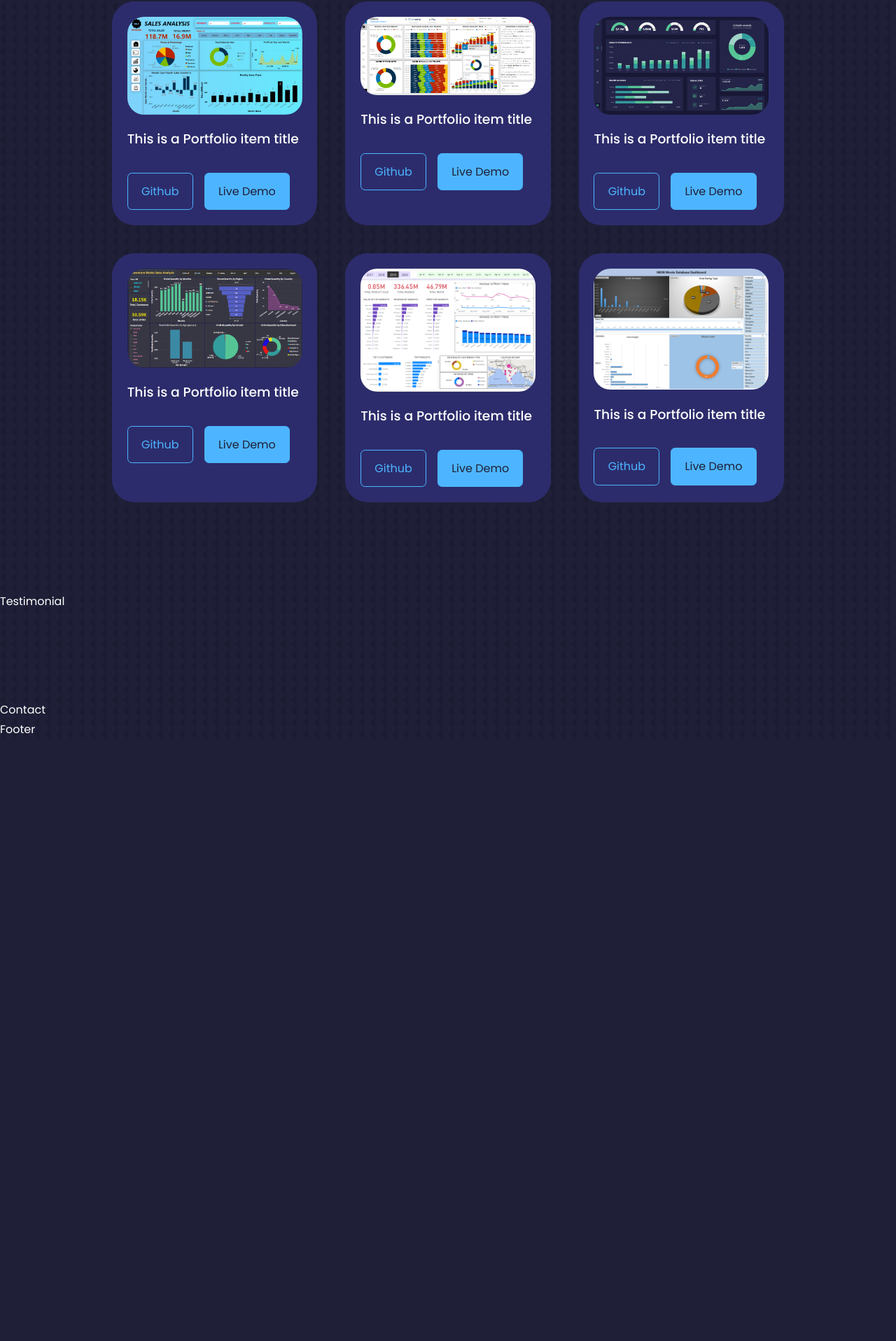
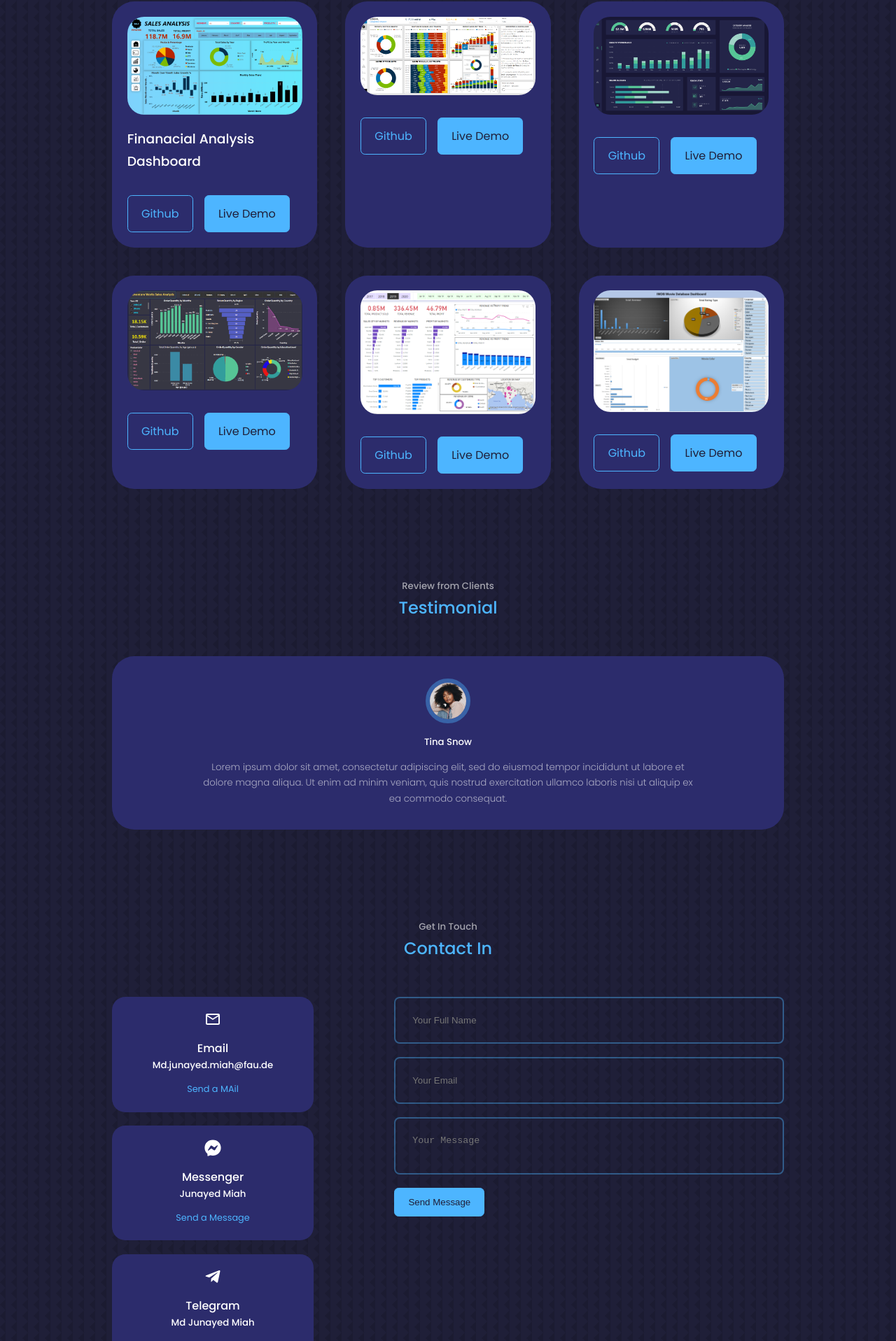
Before and after one commit to JunayedMiah/Junayed_Miah, a React (Create React App) app: page / in a window 1280 px wide. Shown: the part 3375-5292 px from the top of the page at 70% size. Before the commit the page ends 4431 px from the top, so only its background shows below. Built offline with nearby package versions, Linux system fonts and the light colour scheme.

Commit message:
Six Message

```diff
--- a/package.json
+++ b/package.json
@@ -6,10 +6,12 @@
     "@testing-library/jest-dom": "^5.16.5",
     "@testing-library/react": "^13.4.0",
     "@testing-library/user-event": "^13.5.0",
+    "emailjs-com": "^3.2.0",
     "react": "^18.2.0",
     "react-dom": "^18.2.0",
     "react-icons": "^4.4.0",
-    "react-scripts": "^2.1.3",
+    "react-scripts": "^5.0.1",
+    "swiper": "^6.8.4",
     "web-vitals": "^2.1.4"
   },
   "scripts": {
--- a/src/components/contact/contact.css
+++ b/src/components/contact/contact.css
@@ -0,0 +1,71 @@
+.contact__container {
+    width: 58%;
+    display: grid;
+    grid-template-columns: 30% 58%;
+    gap: 12%;
+}
+
+.contact__options {
+    display: flex;
+    flex-direction: column;
+    gap: 1.2rem;
+}
+
+.contact__option {
+    background: var(--color-bg-variant);
+    padding: 1.2rem;
+    border-radius: 1.2rem;
+    text-align: center;
+    border: 1px solid transparent;
+    transition: var(--transition);
+}
+
+.contact__option:hover {
+    background: transparent;
+    border-color: var(--color-primary-variant);
+}
+
+.contact__option-icon {
+    font-size: 1.5rem;
+    margin-bottom: 0.5rem;
+}
+
+.contact__option a {
+    margin-top: 0.7rem;
+    display: inline-block;
+    font-size: 0.8rem;
+}
+
+/* ============= Form =================*/
+
+form {
+    display: flex;
+    flex-direction: column;
+    gap: 1.2rem;
+}
+input,
+textarea {
+    width: 100%;
+    padding: 1.5rem;
+    border-radius: 0.5rem;
+    background: transparent;
+    border: 2px solid var(--color-primary-variant);
+    resize: none;
+    color: var(--color-white);
+}
+
+/* =============== MEDIA QUERIES (MEDIUM DEVICES) =================*/
+
+@media screen and (max-width: 1024px) {
+    .container.contact__container {
+        grid-template-columns: 1fr;
+        gap: 2rem;
+    }
+}
+/* =============== MEDIA QUERIES (SMALL DEVICES) =================*/
+
+@media screen and (max-width: 600px) {
+    .container.contact__container {
+        width: var(--container-width-sm);
+    }
+}
--- a/src/components/contact/contact.jsx
+++ b/src/components/contact/contact.jsx
@@ -1,9 +1,61 @@
 import React from 'react'
 import './contact.css'
-const contact = () => {
+import {MdOutlineEmail} from 'react-icons/md'
+import {FaFacebookMessenger} from 'react-icons/fa'
+import {FaTelegramPlane} from 'react-icons/fa'
+import {useRef} from 'react';
+import emailjs from 'emailjs-com'
+
+const Contact = () => {
+  const form =useRef();
+
+  const sendEmail = (e) => {
+    e.preventDefault();
+
+    emailjs.sendForm('service_nxrjew8', 'template_w76hu4k', form.current, '8l_lQzpvskBN7ZMKU')
+    e.target.reset();
+  };
+
   return (
-    <section id="contact">Contact</section>
+    <section id="contact">
+      <h5>Get In Touch</h5>
+      <h2>Contact In</h2>
+
+      <div className="container contact__container">
+        <div className="contact__options">
+          <article className="contact__option">
+            <MdOutlineEmail className='contact__option-icon' />
+            <h4>Email</h4>
+            <h5>Md.junayed.miah@fau.de</h5>
+            <a href="mailto:md.junayed.miah@fau.de">Send a MAil</a>
+          </article>
+
+          <article className="contact__option">
+            <FaFacebookMessenger className='contact__option-icon'/>
+            <h4>Messenger</h4>
+            <h5>Junayed Miah</h5>
+            <a href="https://m.me/profile.php?id=100072896541714">Send a Message</a>
+          </article>
+
+          <article className="contact__option">
+            <FaTelegramPlane className='contact__option-icon' />
+            <h4>Telegram</h4>
+            <h5>Md Junayed Miah</h5>
+            <a href="https://t.me/username_JA">Send a Message</a>
+          </article>
+
+        </div>
+
+      {/* End of contact options*/}
+      <form ref={form} onSubmit={sendEmail}>
+        <input type="text" name='name' placeholder='Your Full Name' required />
+        <input type="text" name='email' placeholder='Your Email' required />
+        <textarea name="message"  cols="7" placeholder='Your Message' required></textarea>
+        <button type='submit' className='btn btn-primary'> Send Message</button>
+      </form>
+      </div>
+    </section>
   )
 }
 
-export default contact
+export default Contact
--- a/src/components/nav/nav.jsx
+++ b/src/components/nav/nav.jsx
@@ -7,7 +7,7 @@ import {RiServiceLine} from 'react-icons/ri'
 import {BiMessageSquareDetail} from 'react-icons/bi'
 import { useState } from 'react'
 
-const nav = () => {
+const Nav = () => {
   const [activeNav, setActiveNav] = useState('#')
   return (
     <nav>
@@ -20,4 +20,4 @@ const nav = () => {
   )
 }
 
-export default nav
+export default Nav
--- a/src/components/portfolio/portfolio.jsx
+++ b/src/components/portfolio/portfolio.jsx
@@ -8,6 +8,53 @@ import IMG5 from '../../assets/img-5.png'
 import IMG6 from '../../assets/img-6.png'
 
 
+/*Do not use the Images in Production*/
+
+const data = [
+  {
+    id: 1,
+    image: IMG1,
+    title: "Finanacial Analysis Dashboard",
+    github: '',
+    demo: ''
+  },
+  {
+    id: 2,
+    image: IMG2,
+    title: "",
+    github: '',
+    demo: ''
+  },
+  {
+    id: 3,
+    image: IMG3,
+    title: "",
+    github: '',
+    demo: ''
+  },
+  {
+    id: 4,
+    image: IMG4,
+    title: "",
+    github: '',
+    demo: ''
+  },
+  {
+    id: 5,
+    image: IMG5,
+    title: "",
+    github: '',
+    demo: ''
+  },
+  {
+    id: 6,
+    image: IMG6,
+    title: "",
+    github: '',
+    demo: ''
+  }
+]
+
 const portfolio = () => {
   return (
     <section id="portfolio">
@@ -15,72 +62,22 @@ const portfolio = () => {
       <h2>Portfolio</h2>
 
       <div className="container portfolio__container">
-        <article className='portfolio__item'>
-          <div className="portfolio__item-image">
-            <img src={IMG1} alt="" />
-          </div>
-          <h3>This is a Portfolio item title</h3>
-          <div className="portfolio__item-cta">
-            <a href="https://github.com/JunayedMiah?tab=repositories" className='btn' target="_blank" rel="noopener noreferrer">Github</a>
-            <a href="https://app.powerbi.com/links/a5t6TBgv-L?ctid=fcdea10d-7405-4c5e-b56d-a124efd008cd&pbi_source=linkShare" className='btn btn-primary' target="_blank" rel="noopener noreferrer">Live Demo</a>
-          </div>
-        </article>
-
-        <article className='portfolio__item'>
-          <div className="portfolio__item-image">
-            <img src={IMG2} alt="" />
-          </div>
-          <h3>This is a Portfolio item title</h3>
-          <div className="portfolio__item-cta">
-            <a href="https://github.com/JunayedMiah?tab=repositories" className='btn' target="_blank" rel="noopener noreferrer">Github</a>
-            <a href="https://app.powerbi.com/links/a5t6TBgv-L?ctid=fcdea10d-7405-4c5e-b56d-a124efd008cd&pbi_source=linkShare" className='btn btn-primary' target="_blank" rel="noopener noreferrer">Live Demo</a>
-          </div>
-        </article>
-
-        <article className='portfolio__item'>
-          <div className="portfolio__item-image">
-            <img src={IMG3} alt="" />
-          </div>
-          <h3>This is a Portfolio item title</h3>
-          <div className="portfolio__item-cta">
-            <a href="https://github.com/JunayedMiah?tab=repositories" className='btn' target="_blank" rel="noopener noreferrer">Github</a>
-            <a href="https://app.powerbi.com/links/a5t6TBgv-L?ctid=fcdea10d-7405-4c5e-b56d-a124efd008cd&pbi_source=linkShare" className='btn btn-primary' target="_blank" rel="noopener noreferrer">Live Demo</a>
-          </div>
-        </article>
-
-        <article className='portfolio__item'>
-          <div className="portfolio__item-image">
-            <img src={IMG4} alt="" />
-          </div>
-          <h3>This is a Portfolio item title</h3>
-          <div className="portfolio__item-cta">
-            <a href="https://github.com/JunayedMiah?tab=repositories" className='btn' target="_blank" rel="noopener noreferrer">Github</a>
-            <a href="https://app.powerbi.com/links/a5t6TBgv-L?ctid=fcdea10d-7405-4c5e-b56d-a124efd008cd&pbi_source=linkShare" className='btn btn-primary' target="_blank" rel="noopener noreferrer">Live Demo</a>
-          </div>
-        </article>
-
-        <article className='portfolio__item'>
-          <div className="portfolio__item-image">
-            <img src={IMG5} alt="" />
-          </div>
-          <h3>This is a Portfolio item title</h3>
-          <div className="portfolio__item-cta">
-            <a href="https://github.com/JunayedMiah?tab=repositories" className='btn' target="_blank" rel="noopener noreferrer">Github</a>
-            <a href="https://app.powerbi.com/links/a5t6TBgv-L?ctid=fcdea10d-7405-4c5e-b56d-a124efd008cd&pbi_source=linkShare" className='btn btn-primary' target="_blank" rel="noopener noreferrer">Live Demo</a>
-          </div>
-        </article>
-
-        <article className='portfolio__item'>
-          <div className="portfolio__item-image">
-            <img src={IMG6} alt="" />
-          </div>
-          <h3>This is a Portfolio item title</h3>
-          <div className="portfolio__item-cta">
-            <a href="https://github.com/JunayedMiah?tab=repositories" className='btn' target="_blank" rel="noopener noreferrer">Github</a>
-            <a href="https://app.powerbi.com/links/a5t6TBgv-L?ctid=fcdea10d-7405-4c5e-b56d-a124efd008cd&pbi_source=linkShare" className='btn btn-primary' target="_blank" rel="noopener noreferrer">Live Demo</a>
-          </div>
-        </article>
-
+        {
+          data.map(({id, image, title, github, demo}) => {
+            return (
+              <article key={id} className='portfolio__item'>
+                <div className="portfolio__item-image">
+                  <img src={image} alt={title} />
+                </div>
+                <h3>{title}</h3>
+                <div className="portfolio__item-cta">
+                  <a href={github} className='btn' target="_blank" rel="noopener noreferrer">Github</a>
+                  <a href={demo} className='btn btn-primary' target="_blank" rel="noopener noreferrer">Live Demo</a>
+                </div>
+              </article>
+            )
+          })
+        }
       </div>
     </section>
   )
--- a/src/components/testimonials/testimonial.css
+++ b/src/components/testimonials/testimonial.css
@@ -0,0 +1,52 @@
+.container.testimonial__container {
+    width: 40%;
+    padding-bottom: 4rem;
+}
+
+.client__avatar {
+    width: 4rem;
+    aspect-ratio: 1/1;
+    overflow: hidden;
+    border-radius: 50%;
+    margin: 0 auto 1rem;
+    border: 0.4rem solid var(--color-primary-variant);
+}
+
+.testimonial {
+    background: var(--color-bg-variant);
+    text-align: center;
+    padding: 2rem;
+    border-radius: 2rem;
+    user-select: none;
+}
+
+.client__review {
+    color: var(--color-light);
+    font-weight: 300;
+    display: block;
+    width: 80%;
+    margin: 0.8rem auto 0;
+}
+
+.swiper-pagination-clickable .swiper-pagination-bullet {
+    background: var(--color-primary);
+}
+
+/* =============== MEDIA QUERIES (MEDIUM DEVICES) =================*/
+
+@media screen and (max-width: 1024px) {
+    .container.testimonial__container {
+        width: 60%;
+    }
+}
+/* =============== MEDIA QUERIES (SMALL DEVICES) =================*/
+
+@media screen and (max-width: 600px) {
+    .container.testimonial__container {
+        width: var(--container-width-sm);
+    }
+
+    .client__review {
+        width: var(--container-width-sm);
+    }
+}
--- a/src/components/testimonials/testimonial.jsx
+++ b/src/components/testimonials/testimonial.jsx
@@ -1,8 +1,84 @@
 import React from 'react'
 import './testimonial.css'
+import avtr1 from '../../assets/avatar1.jpg'
+import avtr2 from '../../assets/avatar2.jpg'
+import avtr3 from '../../assets/avatar3.jpg'
+import avtr4 from '../../assets/avatar4.jpg'
+
+//import swiper core and required modules
+
+import { Pagination } from 'swiper';
+
+import { Swiper, SwiperSlide } from "swiper/react";
+// swiper bundle styles
+import 'swiper/swiper-bundle.min.css'
+
+// swiper core styles
+import 'swiper/swiper.min.css'
+
+// modules styles
+import 'swiper/components/navigation/navigation.min.css'
+import 'swiper/components/pagination/pagination.min.css'
+
+
+
+
+/* Do not use image on directly*/
+
+const data = [
+  {
+    avatar: avtr1,
+    name: 'Tina Snow',
+    review: 'Lorem ipsum dolor sit amet, consectetur adipiscing elit, sed do eiusmod tempor incididunt ut labore et dolore magna aliqua. Ut enim ad minim veniam, quis nostrud exercitation ullamco laboris nisi ut aliquip ex ea commodo consequat.'
+  },
+  {
+    avatar: avtr2,
+    name: 'Tina Snow',
+    review: 'Lorem ipsum dolor sit amet, consectetur adipiscing elit, sed do eiusmod tempor incididunt ut labore et dolore magna aliqua. Ut enim ad minim veniam, quis nostrud exercitation ullamco laboris nisi ut aliquip ex ea commodo consequat.'
+  },
+  {
+    avatar: avtr3,
+    name: 'Tina Snow',
+    review: 'Lorem ipsum dolor sit amet, consectetur adipiscing elit, sed do eiusmod tempor incididunt ut labore et dolore magna aliqua. Ut enim ad minim veniam, quis nostrud exercitation ullamco laboris nisi ut aliquip ex ea commodo consequat.'
+  },
+  {
+    avatar: avtr4,
+    name: 'Tina Snow',
+    review: 'Lorem ipsum dolor sit amet, consectetur adipiscing elit, sed do eiusmod tempor incididunt ut labore et dolore magna aliqua. Ut enim ad minim veniam, quis nostrud exercitation ullamco laboris nisi ut aliquip ex ea commodo consequat.'
+  }
+]
+
+
 const testimonial = () => {
   return (
-    <section id="testimonial">Testimonial</section>
+    <section id="testimonial">
+      <h5>Review from Clients</h5>
+      <h2>Testimonial</h2>
+
+      <Swiper className="container testimonials__container"
+      // install Swiper modules
+      modules={[Pagination]}
+      spaceBetween={40}
+      slidesPerView={1}
+      pagination={{ clickable: true }}>
+        {
+          data.map(({avatar, name, review}, index) => {
+            return (
+              <SwiperSlide key={avatar} className='testimonial'>
+                <div className="client__avatar">
+                 <img src={avatar} alt=" " />
+                </div>
+                <h5 className='client__name'>{name}</h5>
+                <small className='client__review'>
+                  {review}
+                </small>
+              </SwiperSlide>
+            )
+          })
+        }
+
+      </Swiper>
+    </section>
   )
 }
 
```
Also changed, not shown: src/components/portfolio/portfolio.css (+17 -0 lines), 1 other file (tests, documents, lock files or other folders).
